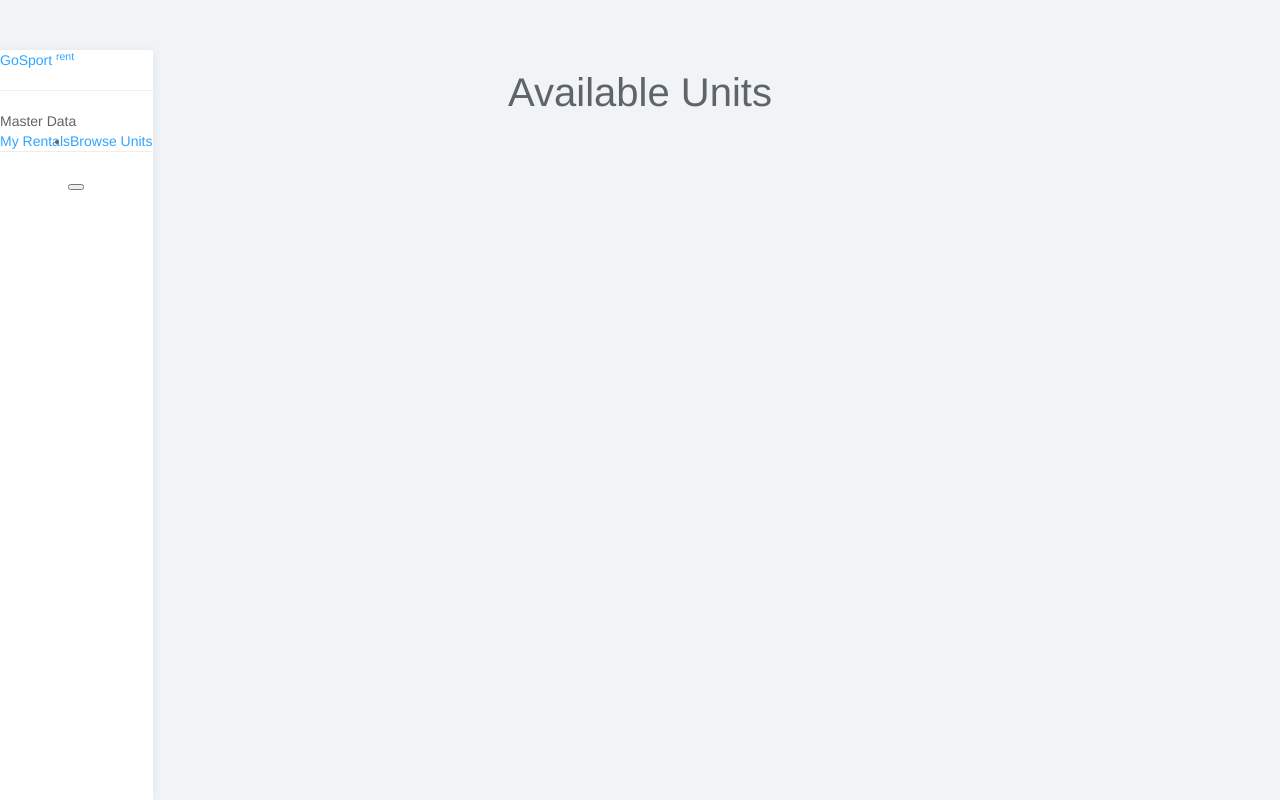
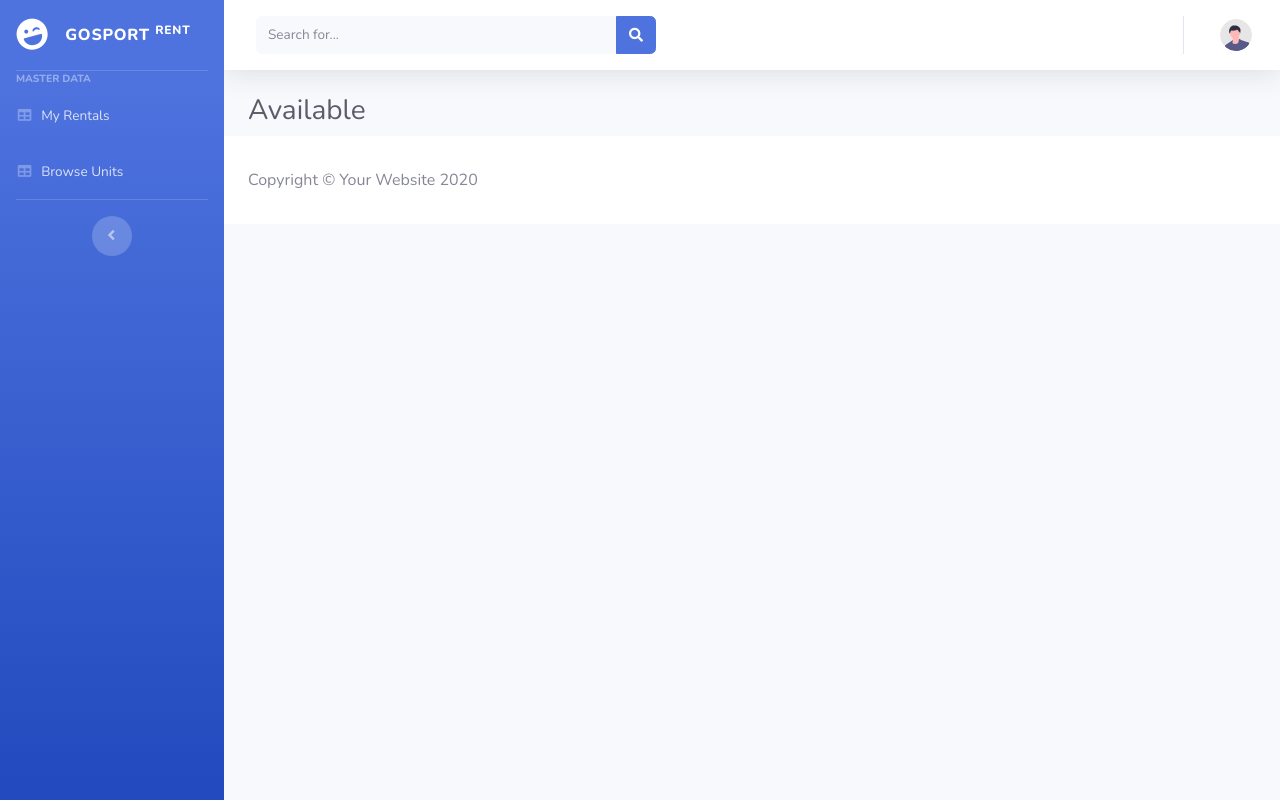
Before and after one commit to JstGrizz/GoSportRent, a CodeIgniter 4 app: the page made by app/Views/unit_list.php in a window 1280 px wide. Run offline with PHP 8.4 and a stand-in for CodeIgniter, Linux system fonts and the light colour scheme; the template is opened without the code that fills it, so the values that code supplies are empty; some libraries are stand-ins or nearby versions.

Commit message:
update frontand

```diff
--- a/app/Views/template/user_layout.php
+++ b/app/Views/template/user_layout.php
@@ -2,24 +2,66 @@
 <html lang="en">
 
 <head>
-    <meta charset="UTF-8">
-    <meta name="viewport" content="width=device-width, initial-scale=1.0">
+    <!DOCTYPE html>
+    <html lang="en">
+    <meta charset="utf-8">
+    <meta http-equiv="X-UA-Compatible" content="IE=edge">
+    <meta name="viewport" content="width=device-width, initial-scale=1, shrink-to-fit=no">
+    <meta name="description" content="">
+    <meta name="author" content="">
+
     <title>GoSportRent</title>
-    <link href="<?= base_url('/Assets/lumino/css/bootstrap.min.css'); ?>" rel="stylesheet">
-    <link href="<?= base_url('/Assets/lumino/css/datepicker3.css'); ?>" rel="stylesheet">
-    <link href="<?= base_url('/Assets/lumino/css/styles.css'); ?>" rel="stylesheet">
-    <style>
-    </style>
+
+    <link href="<?= base_url('/Assets/startbootstrap-sb-admin-2-master/vendor/fontawesome-free/css/all.min.css'); ?>"
+        rel="stylesheet">
+    <link
+        href="https://fonts.googleapis.com/css?family=Nunito:200,200i,300,300i,400,400i,600,600i,700,700i,800,800i,900,900i"
+        rel="stylesheet">
+    <link href="<?= base_url('/Assets/startbootstrap-sb-admin-2-master/css/sb-admin-2.min.css'); ?>" rel="stylesheet">
 </head>
 
-<body>
-    <?= view('template/sidebar'); ?>
-    <div class="content expanded">
-        <?= $this->renderSection('content'); ?>
+<body class="page-top">
+    <div id="wrapper">
+        <?= view('template/sidebar'); ?>
+        <!-- Content Wrapper -->
+        <div id="content-wrapper" class="d-flex flex-column">
+            <!-- Main Content -->
+            <div id="content">
+                <?= $this->renderSection('content'); ?>
+            </div>
+            <!-- Footer -->
+            <footer class="sticky-footer bg-white">
+                <div class="container my-auto">
+                    <span class="text-center my-auto">Copyright &copy; Your Website 2020</span>
+                </div>
+            </footer>
+        </div>
+        <!-- End of Content Wrapper -->
     </div>
 
     <script src="<?= base_url('/Assets/lumino/js/jquery-1.11.1.min.js'); ?>"></script>
     <script src="<?= base_url('/Assets/lumino/js/bootstrap.min.js'); ?>"></script>
+    <!-- Bootstrap core JavaScript-->
+    <script src="<?= base_url('/Assets/startbootstrap-sb-admin-2-master/vendor/jquery/jquery.min.js'); ?>"></script>
+    <script
+        src="<?= base_url('/Assets/startbootstrap-sb-admin-2-master/vendor/bootstrap/js/bootstrap.bundle.min.js'); ?>">
+    </script>
+
+    <!-- Core plugin JavaScript-->
+    <script
+        src="<?= base_url('/Assets/startbootstrap-sb-admin-2-master/vendor/jquery-easing/jquery.easing.min.js'); ?>">
+    </script>
+    <script src="<?= base_url('/Assets/startbootstrap-sb-admin-2-master/js/sb-admin-2.min.js'); ?>"></script>
+
+
+    <!-- Page level plugins -->
+    <script src="<?= base_url('/Assets/startbootstrap-sb-admin-2-master/vendor/chart.js/Chart.min.js'); ?>"></script>
+
+    <!-- Page level custom scripts -->
+    <script src="<?= base_url('/Assets/startbootstrap-sb-admin-2-master/js/demo/chart-area-demo.js'); ?>"></script>
+    <script src="<?= base_url('/Assets/startbootstrap-sb-admin-2-master/js/demo/chart-pie-demo.js'); ?>"></script>
+
+
 </body>
 
 </html>
--- a/app/Views/unit_list.php
+++ b/app/Views/unit_list.php
@@ -1,11 +1,27 @@
 <?= $this->extend('template/user_layout'); ?>
 
 <?= $this->section('content'); ?>
-<h1 class="text-center mb-4">Available Units</h1>
+
+<!-- Content Wrapper -->
+<div id="content-wrapper" class="d-flex flex-column">
+
+    <!-- Main Content -->
+    <div id="content">
+
+        <?= view('template/topbar'); ?>
+
+        <!-- Begin Page Content -->
+        <div class="container-fluid">
+            <h1 class="h3 mb-2 text-gray-800">Available</h1>
+            <div class="row">
+                <div class="col-lg-6">
+
+                </div>
+            </div>
             <?php foreach ($units as $unit): ?>
-            <div class="col-md-4">
-                <div class="card mb-4 shadow-sm card-custom">
+                <div class="card shadow mb-4">
                     <div class="card-body">
+                        <div class="form-group">
                             <img src="<?= base_url('/Assets/image/' . $unit['image']); ?>"
                                 alt="Image of <?= esc($unit['name']); ?>" style="width: 100px; height: auto;">
                             <h5 class="card-title"><?= esc($unit['name']); ?></h5>
```
Also changed, not shown: app/Views/rent_unit.php (+20 -2 lines), public/Assets/image/1729661336_56989afa1fbd8aeae393.jpg (deleted), public/Assets/image/1729661344_4f6aa538f654286318cb.jpg (deleted), public/Assets/image/1729686008_e1f52c74df9f3616a996.jpg (deleted), public/Assets/image/1729689644_6fa2a32632c127898571.jpg (renamed from public/Assets/image/1729662264_1709fa6932f5bd292097.jpg), public/Assets/image/1729689660_0bd8b3ffcbef3ba5030b.jpg (renamed from public/Assets/image/1729661323_5fe3613a1abf06aea528.jpg), public/Assets/image/1729689668_3e55b34393834daa08cf.jpeg (added). Lines whose indentation alone changed are shown as unchanged.
